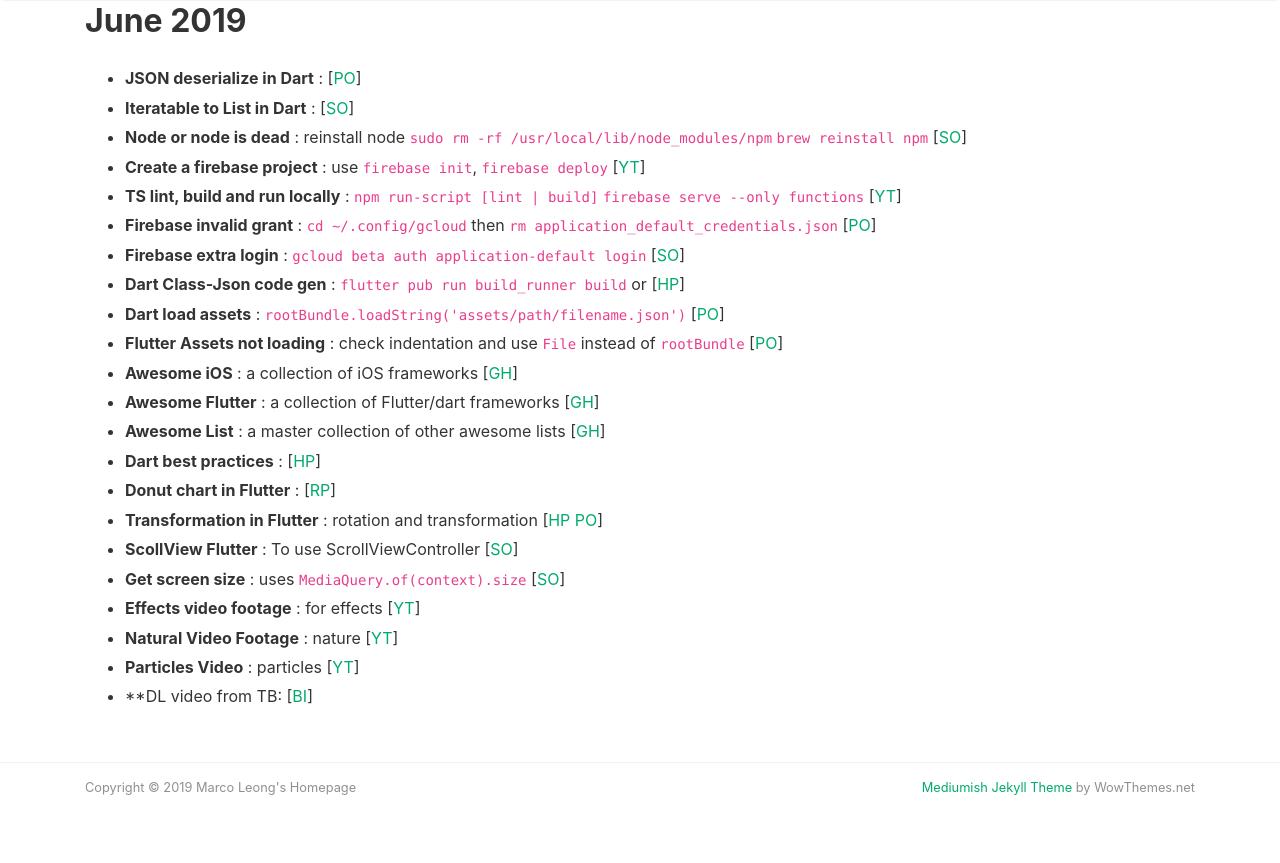
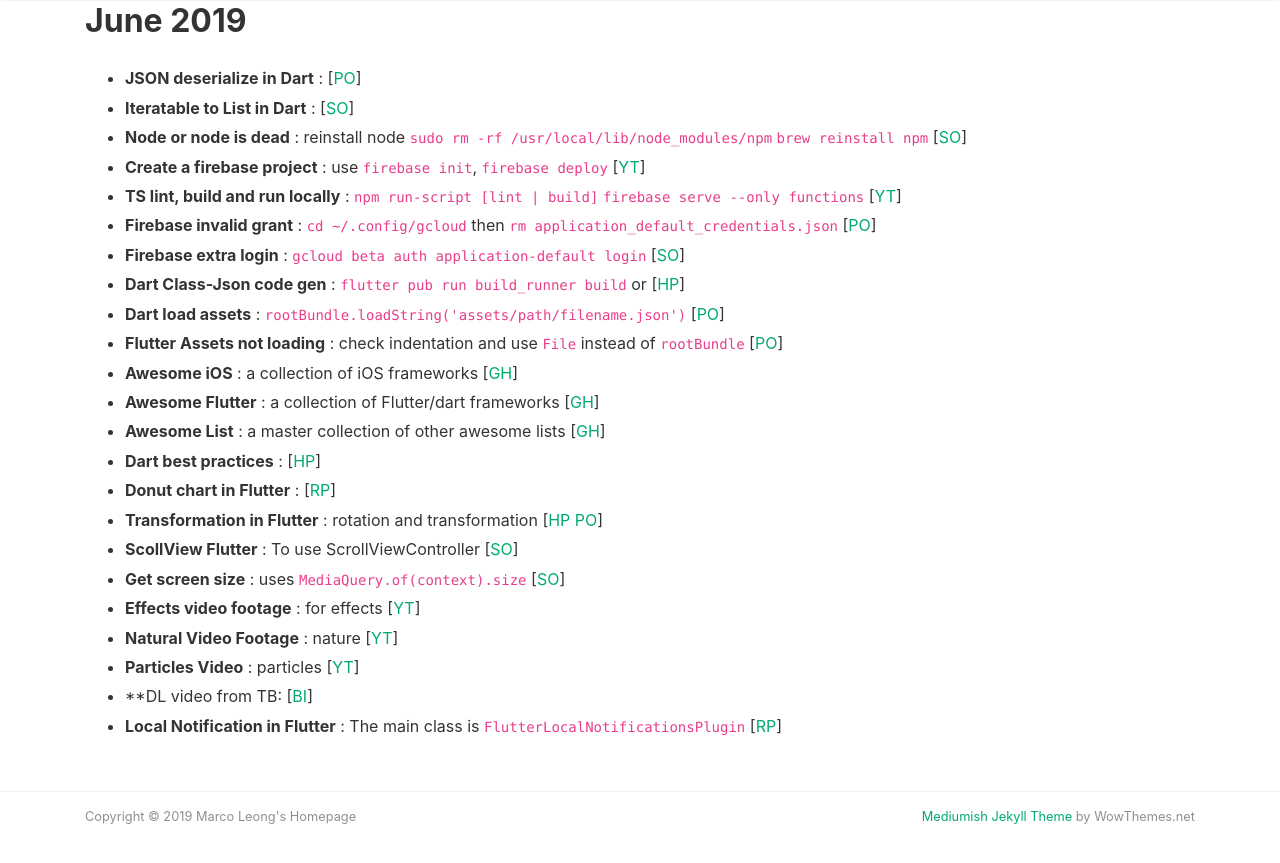
Before and after one commit to MarcoLeongDev/MarcoLeongDev.github.io, a Jekyll site: the page built from journey.md, in a window 1280 px wide and 900 px high, scrolled down 2213 px. Shown: the top 863 px of the window. Built offline with Jekyll 4.4.1, drawn with Linux system fonts in a browser that asks for light colours; nearby versions of some CDN libraries; our own code applies the rules of GitHub Pages for plain Markdown files.

Commit message:
Update journey.md

```diff
--- a/journey.md
+++ b/journey.md
@@ -72,6 +72,7 @@
 - **Natural Video Footage** : nature [[YT](https://www.youtube.com/watch?v=6iRV8liah8A&list=PLoldj34__zj1w5q8oDymDqWtiRRIzq-dk)]
 - **Particles Video** : particles [[YT](https://www.youtube.com/watch?v=9d37LaV-3Lg&list=PLHt2rcqcMxTTSSFZSb0Uv2SU3Mdrc9RqD)]
 - **DL video from TB: [[BI](https://www.bilibili.com/video/av46267753/)]
+- **Local Notification in Flutter** : The main class is `FlutterLocalNotificationsPlugin` [[RP](https://pub.dev/packages/flutter_local_notifications#-readme-tab-)]
 
 
 
```
